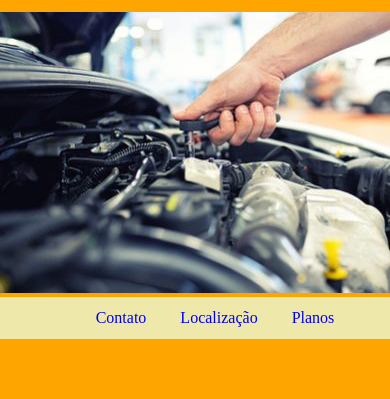
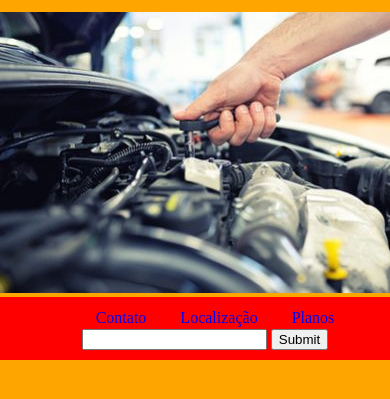
Before and after one commit to WendSant/Estudos_basico, a plain HTML site: page index.html in a window 390 px wide. Shown: the part 73-472 px from the top of the page. Drawn offline with Linux system fonts and the light colour scheme.

Commit message:
Ajustar barra de pesquisa

```diff
--- a/css/style.css
+++ b/css/style.css
@@ -90,7 +90,7 @@ main {
     .menu1 {
         width: 100%%;
         margin: 0;
-        background-color: palegoldenrod;
+        background-color: red;
         text-align: center;
         display: inline-block;
         word-spacing: 0x;
@@ -98,3 +98,10 @@ main {
 
 
 }
+
+.pesquisa1 {
+
+        display: inline-block;
+        text-align: left;
+
+}
--- a/index.html
+++ b/index.html
@@ -54,9 +54,18 @@
 
                                 <li><a href="#">Planos</a></li>
                         </ul>
+                        <div class="pesquisa1">
+                        <form class="pesquisa" method="GET" action="https://www.twitch.tv/search">
+                            <input type="text" name="email">
+                            <input type="submit">
 
 
+                        </form>
+                        </div>
+
     </div>
+
+
 
 
 
```
